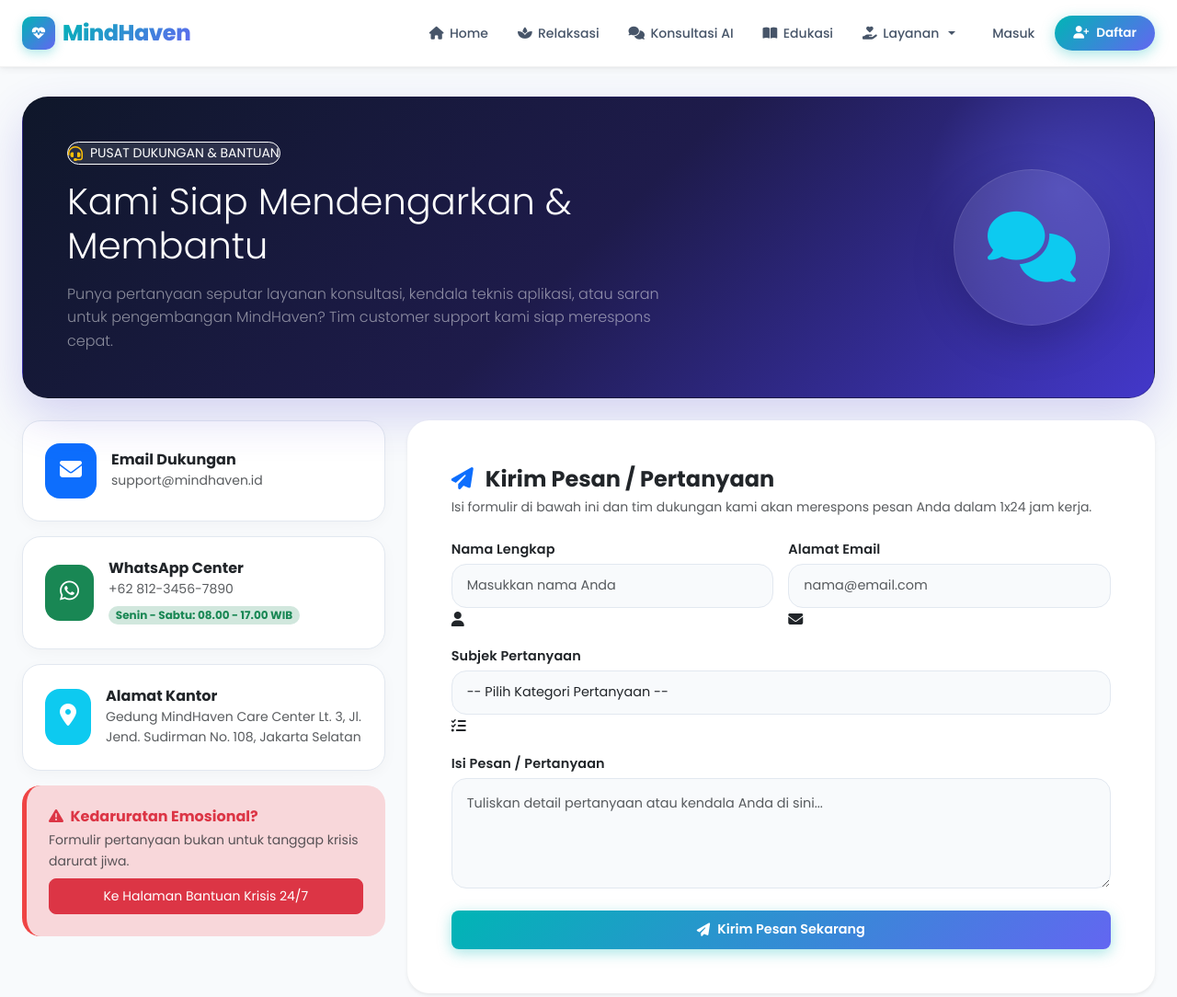
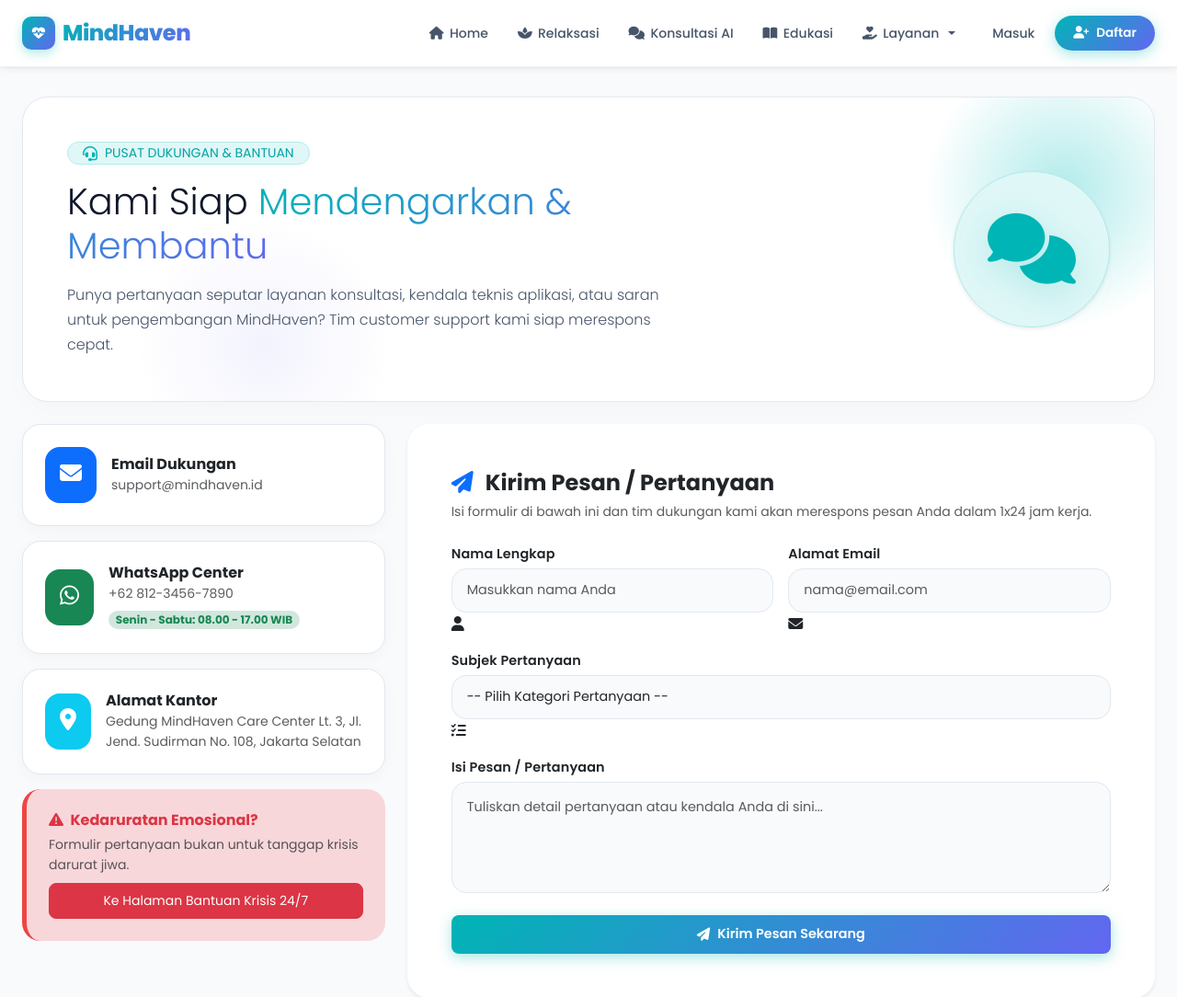
Before and after one commit to Riswantohalim11/kesehatan-mental, a Python web app: template templates/hubungi_kami.html in a window 1280 px wide. Shown: the top 1084 px of the page at 92% size. Run offline with Jinja, Linux system fonts and the light colour scheme; the template is opened without the code that fills it, so the values that code supplies are empty.

Commit message:
Update hubungi_kami.html

```diff
--- a/templates/hubungi_kami.html
+++ b/templates/hubungi_kami.html
@@ -5,9 +5,10 @@
 {% block content %}
 <style>
   .hero-contact-card {
-    background: linear-gradient(135deg, #0f172a 0%, #1e1b4b 50%, #4338ca 100%);
+    background: #ffffff;
+    border: 1px solid var(--gray-200);
     border-radius: 28px;
-    box-shadow: 0 20px 50px rgba(67, 56, 202, 0.2);
+    box-shadow: 0 10px 30px rgba(0, 0, 0, 0.02);
     position: relative;
     overflow: hidden;
   }
@@ -18,9 +19,25 @@
     right: -50px;
     width: 300px;
     height: 300px;
-    background: radial-gradient(circle, rgba(99, 102, 241, 0.35) 0%, rgba(0, 0, 0, 0) 70%);
+    background: radial-gradient(circle, var(--primary-100) 0%, transparent 70%);
     border-radius: 50%;
     pointer-events: none;
+  }
+
+  .contact-glow-2 {
+    position: absolute;
+    bottom: -80px;
+    left: 10%;
+    width: 280px;
+    height: 280px;
+    background: radial-gradient(circle, rgba(99, 102, 241, 0.08) 0%, transparent 70%);
+    pointer-events: none;
+  }
+
+  .text-gradient-hero {
+    background: var(--grad-primary);
+    -webkit-background-clip: text;
+    -webkit-text-fill-color: transparent;
   }
 
   .contact-item-card {
@@ -63,26 +80,27 @@
 <!-- Hero Section Hubungi Kami -->
 <div class="row mb-4">
   <div class="col-12">
-    <div class="card hero-contact-card p-4 p-md-5 text-white">
+    <div class="card hero-contact-card p-4 p-md-5">
       <div class="contact-glow"></div>
+      <div class="contact-glow-2"></div>
 
       <div class="row align-items-center position-relative" style="z-index: 2;">
         <div class="col-lg-8">
-          <div class="d-inline-flex align-items-center gap-2 px-3.5 py-1.5 rounded-pill bg-white bg-opacity-10 backdrop-blur border border-white border-opacity-20 mb-3 shadow-xs">
-            <i class="fa-solid fa-headset text-warning"></i>
-            <span class="small font-weight-bold text-white">PUSAT DUKUNGAN &amp; BANTUAN</span>
+          <div class="d-inline-flex align-items-center gap-2 px-3 py-1.5 rounded-pill mb-3" style="background:var(--primary-50);border:1px solid var(--primary-100);">
+            <i class="fa-solid fa-headset" style="color:var(--primary-500);"></i>
+            <span class="small font-weight-bold" style="color:var(--primary-600);">PUSAT DUKUNGAN &amp; BANTUAN</span>
           </div>
-          <h1 class="text-white font-weight-bold display-6 mb-3">
+          <h1 class="font-weight-bold display-6 mb-3" style="color:var(--gray-900);">
             Kami Siap <span class="text-gradient-hero">Mendengarkan &amp; Membantu</span>
           </h1>
-          <p class="text-white-50 lead fs-6 mb-0" style="max-width: 680px;">
+          <p class="lead fs-6 mb-0" style="color:var(--gray-600); max-width: 680px; line-height: 1.7;">
             Punya pertanyaan seputar layanan konsultasi, kendala teknis aplikasi, atau saran untuk pengembangan MindHaven? Tim customer support kami siap merespons cepat.
           </p>
         </div>
 
         <div class="col-lg-4 d-none d-lg-flex justify-content-end">
-          <div class="p-4 rounded-circle bg-white bg-opacity-10 backdrop-blur border border-white border-opacity-10 shadow-lg text-center" style="width:170px; height:170px; display:flex; align-items:center; justify-content:center;">
-            <i class="fa-solid fa-comments text-info" style="font-size: 4.8rem;"></i>
+          <div class="p-4 rounded-circle shadow-sm text-center" style="width:170px; height:170px; display:flex; align-items:center; justify-content:center; background:var(--primary-50); border:1px solid var(--primary-100);">
+            <i class="fa-solid fa-comments" style="color:var(--primary-500); font-size: 4.8rem; filter: drop-shadow(0 10px 20px rgba(0, 181, 181, 0.2));"></i>
           </div>
         </div>
       </div>
```
